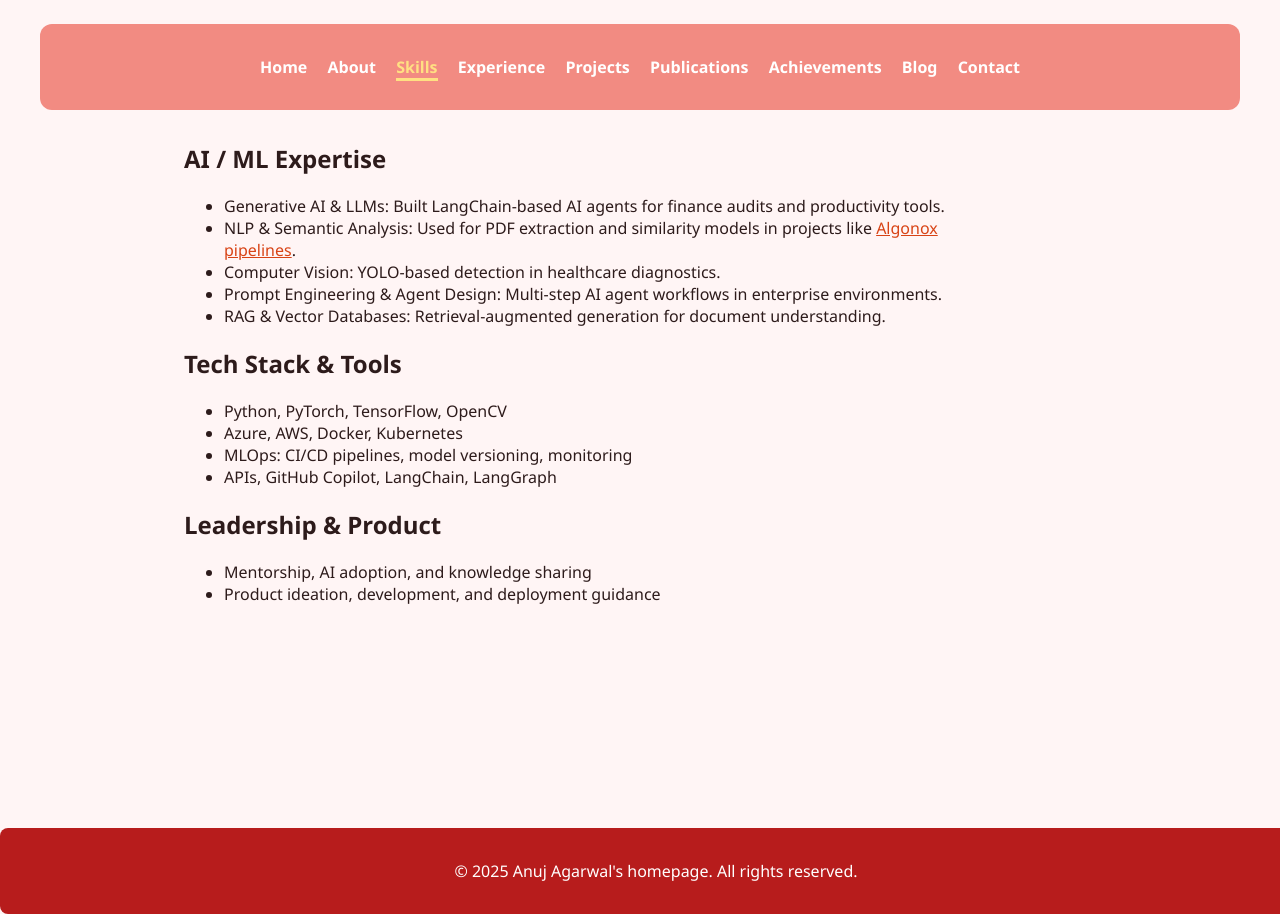
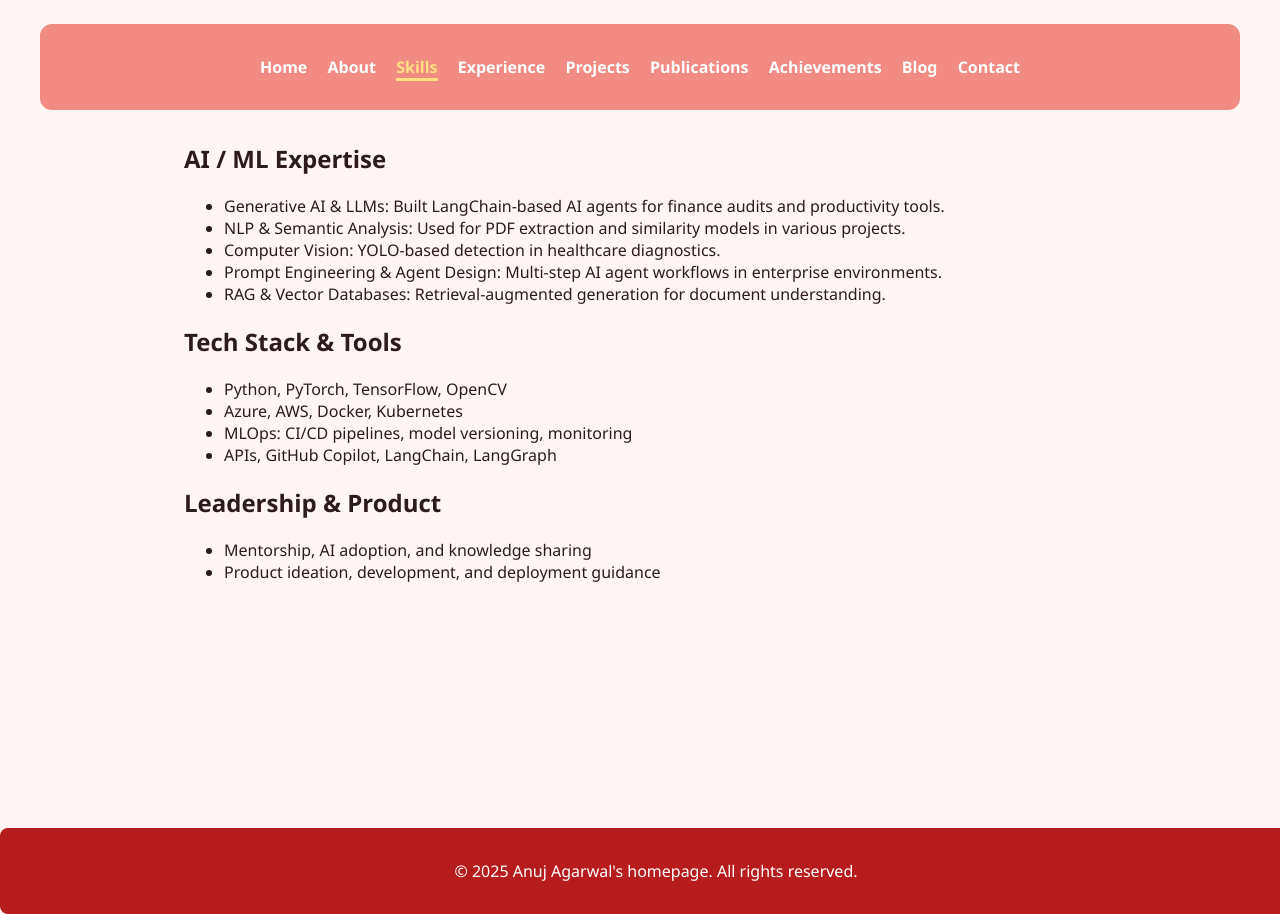
Before and after one commit to anuj-agarwal/anuj-agarwal.github.io, a Jekyll site: the page built from skills.md, in a window 1280 px wide. Built offline with Jekyll 4.4.1, drawn with Linux system fonts in a browser that asks for light colours; a script that is not in the unit is left out.

Commit message:
Update skills.md

```diff
--- a/skills.md
+++ b/skills.md
@@ -7,7 +7,7 @@ permalink: /skills/
   <h2>AI / ML Expertise</h2>
   <ul>
     <li>Generative AI & LLMs: Built LangChain-based AI agents for finance audits and productivity tools.</li>
-    <li>NLP & Semantic Analysis: Used for PDF extraction and similarity models in projects like <a class="internal-link" href="/projects/">Algonox pipelines</a>.</li>
+    <li>NLP & Semantic Analysis: Used for PDF extraction and similarity models in various projects.</li>
     <li>Computer Vision: YOLO-based detection in healthcare diagnostics.</li>
     <li>Prompt Engineering & Agent Design: Multi-step AI agent workflows in enterprise environments.</li>
     <li>RAG & Vector Databases: Retrieval-augmented generation for document understanding.</li>
```
